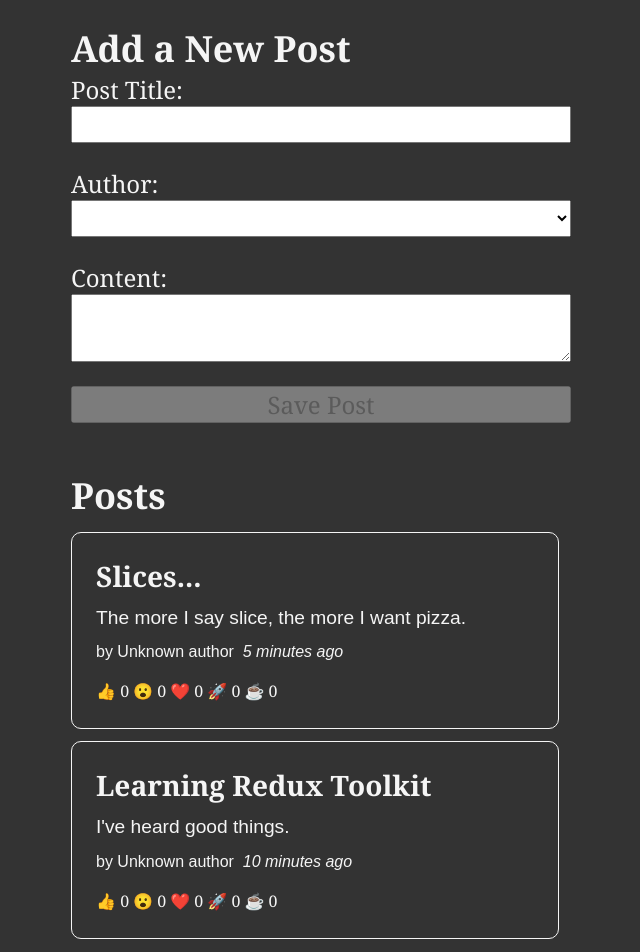
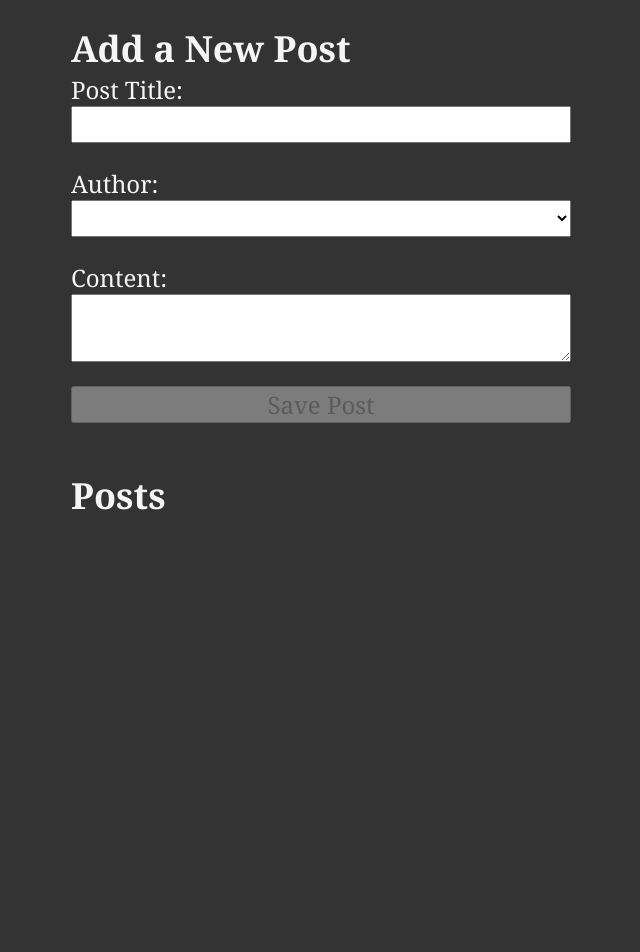
Before and after one commit to jehmatthews/redux-blog, a React (Create React App) app: page / in a window 1280 px wide. Shown: the top 952 px of the page, without its empty margins (319-959 px from the left). After the commit the page ends 824 px from the top, so only its background shows below. Built offline with nearby package versions, Linux system fonts and the light colour scheme.

Commit message:
add axios and fetchposts function to fetch posts from an api

```diff
--- a/package.json
+++ b/package.json
@@ -4,6 +4,7 @@
   "private": true,
   "dependencies": {
     "@reduxjs/toolkit": "^1.9.3",
+    "axios": "^1.3.4",
     "date-fns": "^2.29.3",
     "react": "^18.2.0",
     "react-dom": "^18.2.0",
--- a/src/features/posts/PostsList.js
+++ b/src/features/posts/PostsList.js
@@ -1,11 +1,22 @@
-import { useSelector } from "react-redux";
-import { selectAllPosts } from "./postsSlice";
+import { useSelector, useDispatch } from "react-redux";
+import { selectAllPosts, getPostsStatus, getPostsError, fetchPosts } from "./postsSlice";
+import { useEffect } from "react";
 import PostAuthor from "./PostAuthor";
 import TimeAgo from "./TimeAgo";
 import ReactionButtons from "./ReactionButtons";
 
 const PostsList = () => {
+  const dispatch = useDispatch();
+
   const posts = useSelector(selectAllPosts)
+  const postsStatus = useSelector(getPostsStatus);
+  const error = useSelector(getPostsError);
+
+  useEffect(() => {
+    if (postsStatus === 'idle') {
+      dispatch(fetchPosts())
+    }
+  }, [postsStatus, dispatch])
 
   const orderedPosts = posts.slice().sort((a, b) => b.date.localeCompare(a.date))
 
--- a/src/features/posts/postsSlice.js
+++ b/src/features/posts/postsSlice.js
@@ -1,32 +1,19 @@
-import { createSlice, nanoid } from "@reduxjs/toolkit";
+import { createSlice, nanoid, createAsyncThunk } from "@reduxjs/toolkit";
 import { sub } from 'date-fns';
+import axios from "axios";
 
-const initialState = [
-  { id: '1',
-    title: 'Learning Redux Toolkit',
-    content: "I've heard good things.",
-    date: sub(new Date(), {minutes: 10}).toISOString(),
-    reactions: {
-      thumbsUp: 0,
-      wow: 0,
-      heart: 0,
-      rocket: 0,
-      coffee: 0
-    }
-  },
-  { id: '2',
-    title: 'Slices...',
-    content: "The more I say slice, the more I want pizza.",
-    date: sub(new Date(), {minutes: 5}).toISOString(),
-    reactions: {
-      thumbsUp: 0,
-      wow: 0,
-      heart: 0,
-      rocket: 0,
-      coffee: 0
-    }
-  }
-]
+const POSTS_URL = 'hhtps://jsonplaceholder.typicode.com/posts';
+
+const initialState = {
+  posts: [],
+  status: 'idle',
+  error: null
+}
+
+export const fetchPosts = createAsyncThunk('posts/fetchPosts', async () => {
+  const response = await axios.get(POSTS_URL)
+  return response.data
+})
 
   const postsSlice = createSlice({
     name: 'posts',
@@ -34,7 +21,7 @@ const initialState = [
     reducers: {
       postAdded: {
         reducer(state, action) {
-        state.push(action.payload)
+        state.posts.push(action.payload)
         },
         prepare(title, content, userId) {
           return {
@@ -57,15 +44,45 @@ const initialState = [
       },
       reactionAdded(state, action) {
         const { postId, reaction } = action.payload
-        const existingPost = state.find(post => post.id === postId)
+        const existingPost = state.posts.find(post => post.id === postId)
         if (existingPost) {
           existingPost.reactions[reaction]++
         }
       }
+    },
+    extraReducers(builder) {
+      builder
+        .addCase(fetchPosts.pending, (state, action) => {
+          state.status = 'loading'
+        })
+        .addCase(fetchPosts.fulfilled, (state, action) => {
+          state.status = 'suceeded'
+          //Adding date and reactions
+          let min = 1
+          const loadedPosts = action.payload.map(post => {
+            post.date = sub(new Date(), {minutes: min++ }).toISOString();
+            post.reaction = {
+              thumbsUp: 0,
+              wow: 0,
+              heart: 0,
+              rocket: 0,
+              coffee: 0
+            }
+            return post;
+          });
+          //Add any fetched posts to the array
+          state.posts = state.posts.concat(loadedPosts)
+        })
+        .addCase(fetchPosts.rejected, (state, action) => {
+          state.status = 'failed'
+          state.error = action.error.message
+        })
     }
   })
 
-  export const selectAllPosts = (state) => state.posts;
+  export const selectAllPosts = (state) => state.posts.posts;
+  export const getPostsStatus = (state) => state.posts.status;
+  export const getPostsError = (state) => state.posts.error;
 
   export const { postAdded, reactionAdded } = postsSlice.actions
 
```
Also changed, not shown: 1 other file (tests, documents, lock files or other folders).
